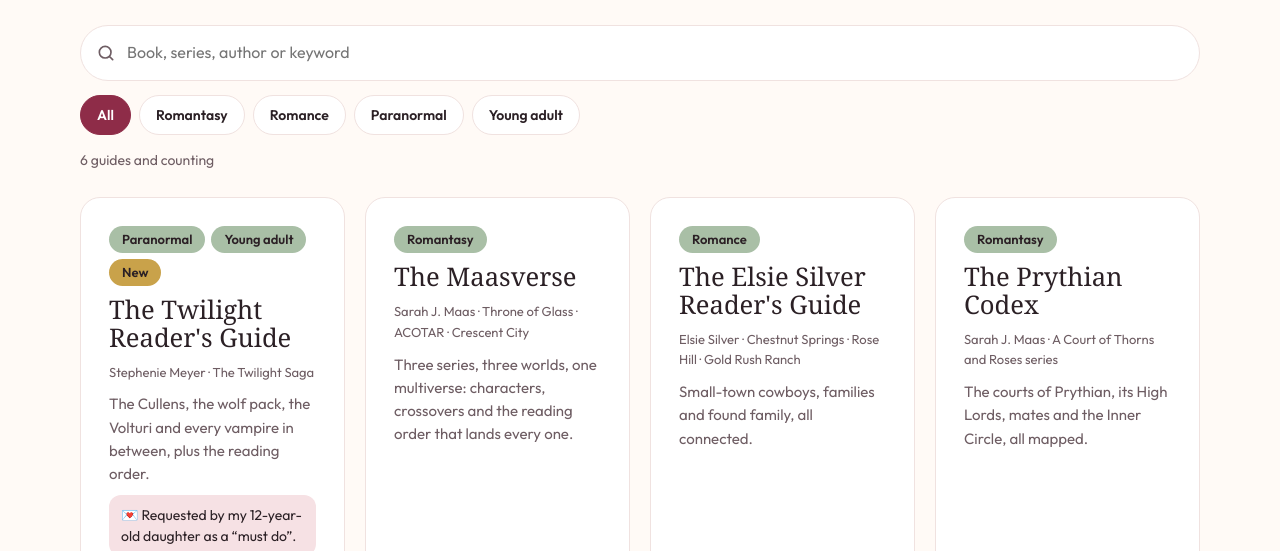
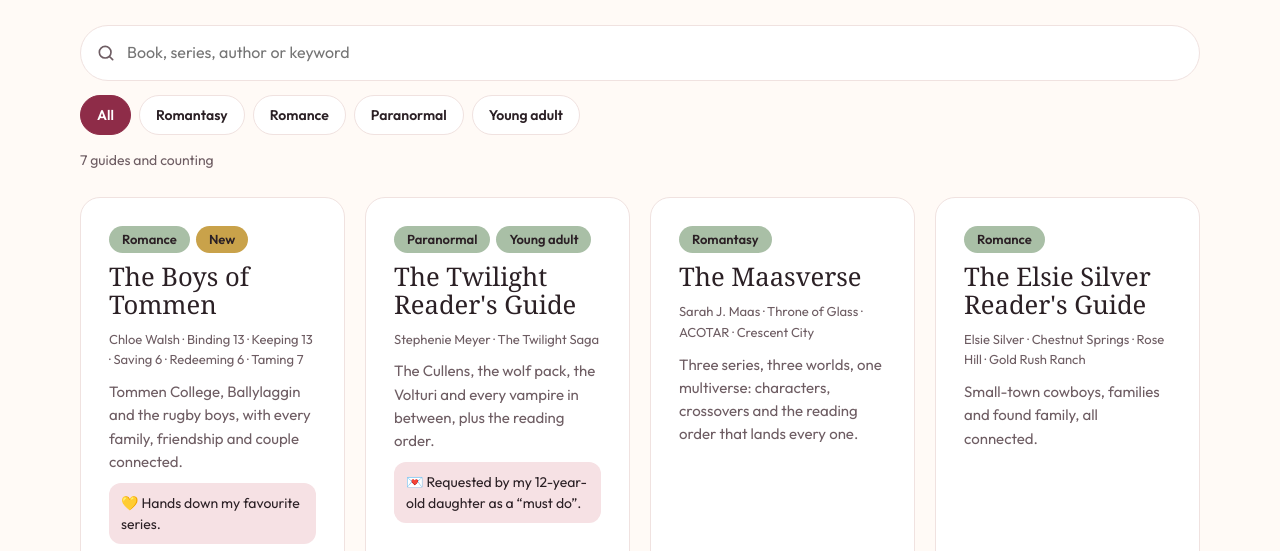
Before and after one commit to bambictz/bambictz.github.io, a plain HTML site: page index.html in a window 1280 px wide. Both pictures are taken after a click on the link "Guides". Shown: the part 249-800 px from the top of the page. Drawn offline with Linux system fonts and the light colour scheme; a web font is replaced by a local one.

Commit message:
Add files via upload

```diff
--- a/index.html
+++ b/index.html
@@ -451,9 +451,18 @@
              data-themes = the filter chips it shows under (romantasy, romance, paranormal, ya).
              data-keywords = extra search words (book titles, places, character names) that aren't already on the card.
              Move the "New" tag to whichever guide is newest. -->
+        <a class="card" href="The-boys-of-tommen/" data-themes="romance"
+           data-keywords="boys of tommen tommen college chloe walsh binding 13 keeping 13 saving 6 redeeming 6 taming 7 releasing 10 johnny kavanagh shannon lynch joey aoife gibsie claire lizzie hughie ballylaggin cork ireland irish rugby contemporary">
+          <span class="tags"><span class="tag">Romance</span><span class="tag tag-new">New</span></span>
+          <h3>The Boys of Tommen</h3>
+          <span class="meta">Chloe Walsh · Binding 13 · Keeping 13 · Saving 6 · Redeeming 6 · Taming 7</span>
+          <p>Tommen College, Ballylaggin and the rugby boys, with every family, friendship and couple connected.</p>
+          <p class="note">💛 Hands down my favourite series.</p>
+          <span class="go">Open the guide →</span>
+        </a>
         <a class="card" href="twilight/" data-themes="paranormal ya romance"
            data-keywords="twilight new moon eclipse breaking dawn midnight sun life and death bree tanner bella swan edward cullen jacob black renesmee cullens volturi quileute wolf pack forks vampires werewolves saga">
-          <span class="tags"><span class="tag">Paranormal</span><span class="tag">Young adult</span><span class="tag tag-new">New</span></span>
+          <span class="tags"><span class="tag">Paranormal</span><span class="tag">Young adult</span></span>
           <h3>The Twilight Reader's Guide</h3>
           <span class="meta">Stephenie Meyer · The Twilight Saga</span>
           <p>The Cullens, the wolf pack, the Volturi and every vampire in between, plus the reading order.</p>
```
